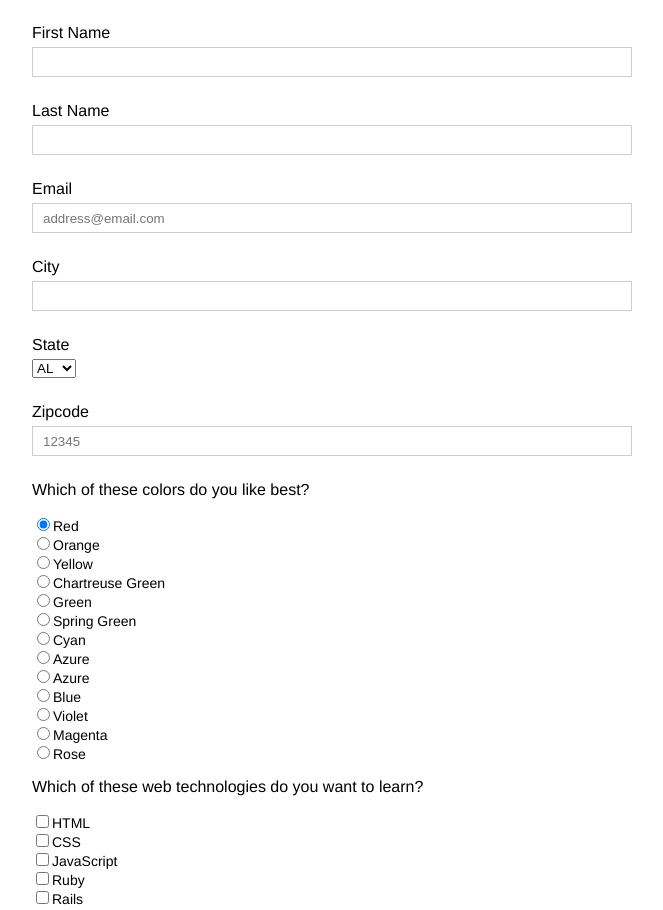
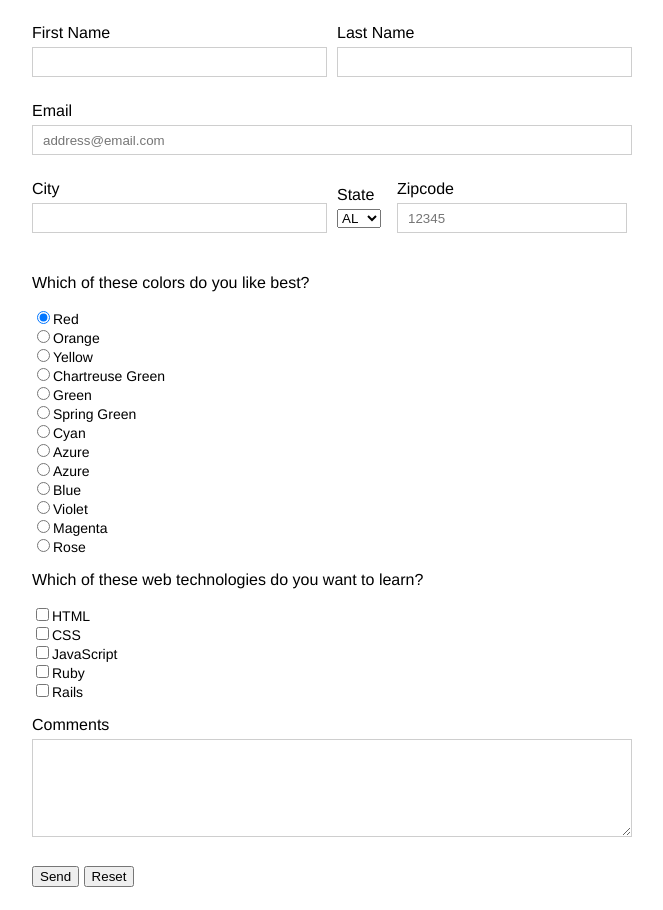
Before and after one commit to wor101-ls-javascript/LS202, a plain HTML site: page contact_form/contact_form.html in a window 1280 px wide. Shown: the top 910 px of the page, without its empty margins (308-971 px from the left). Drawn offline with Linux system fonts and the light colour scheme.

Commit message:
contact form updates

```diff
--- a/contact_form/contact_form.html
+++ b/contact_form/contact_form.html
@@ -8,19 +8,23 @@
   <body>
     <form action="#" method="get">
       <fieldset>
-        <dl>
-          <dt><label for="first_name">First Name</label></dt>
-          <dd><input type="text" name="first_name" id="first_name" /></dd>
-
+        <dl class="partial one_half left">
+          <dt><label for="first_name">First Name</label></dt><!--
+       --><dd><input type="text" name="first_name" id="first_name" /></dd>
+        </dl><!--
+     --><dl class="partial one_half right">
           <dt><label for="last_name">Last Name</label></dt>
           <dd><input type="text" name="last_name" id="last_name" /></dd>
-
+        </dl>
+        <dl>
           <dt><label for="email">Email</label></dt>
           <dd><input type="email" name="email" id="email" placeholder="address@email.com"/></dd>
-
+        </dl>
+        <dl class="partial one_half left">
           <dt><label for="city">City</label></dt>
           <dd><input type="text" name="city" id="city" /></dd>
-
+        </dl><!--
+     --><dl class="partial one_tenth left right">
           <dt><label for="state">State</label></dt>
           <dd>
             <select name="state" id="state">
@@ -77,7 +81,8 @@
               <option value="WY">WY</option>
             </select>
           </dd>
-
+        </dl><!--
+     --><dl class="partial four_tenths left right">
           <dt><label for="zip">Zipcode</label></dt>
           <dd><input type="text" name="zip" id="zip"
                       minlength="5" maxlength="5" pattern="^[0-9]*$" placeholder="12345"/></dd>
--- a/contact_form/ls_contact_form.css
+++ b/contact_form/ls_contact_form.css
@@ -7,6 +7,7 @@ fieldset {
   padding: 0;
   margin: 0 auto;
   border: none;
+
 }
 
 dt {
@@ -38,3 +39,36 @@ ul {
   list-style: none;
   font-size: 14px;
 }
+
+.partial {
+  box-sizing: border-box;
+  display: inline-block;
+}
+
+.one_half {
+  width: 50%
+}
+
+.one_tenth {
+  width: 10%;
+}
+
+.four_tenths {
+  width: 40%
+}
+
+.left {
+  padding-right: 5px;
+}
+
+.right {
+  padding-left: 5px;
+}
+
+dl {
+  margin-bottom: 0;
+}
+
+dl + dl {
+  margin-top: 0;
+}
```
